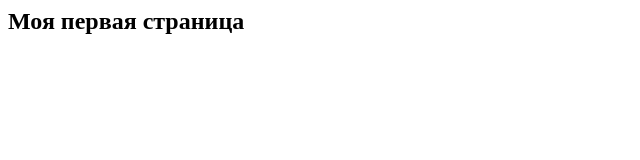
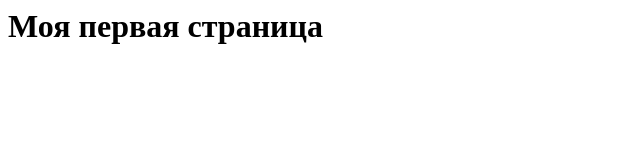
Before and after one commit to yesnodanet/original_name_for_repository, a plain HTML site: page index.html in a window 1280 px wide. Shown: the whole page, without its empty margins (0-640 px from the left). Drawn offline with Linux system fonts and the light colour scheme.

Commit message:
Update index.html

```diff
--- a/index.html
+++ b/index.html
@@ -2,5 +2,5 @@
 <head>
 <title> Моя первая страница  </title>
 </head>
-<body> <h2>Моя первая страница </h2> </body>
+<body> <h1>Моя первая страница </h1> </body>
 </html>
```
